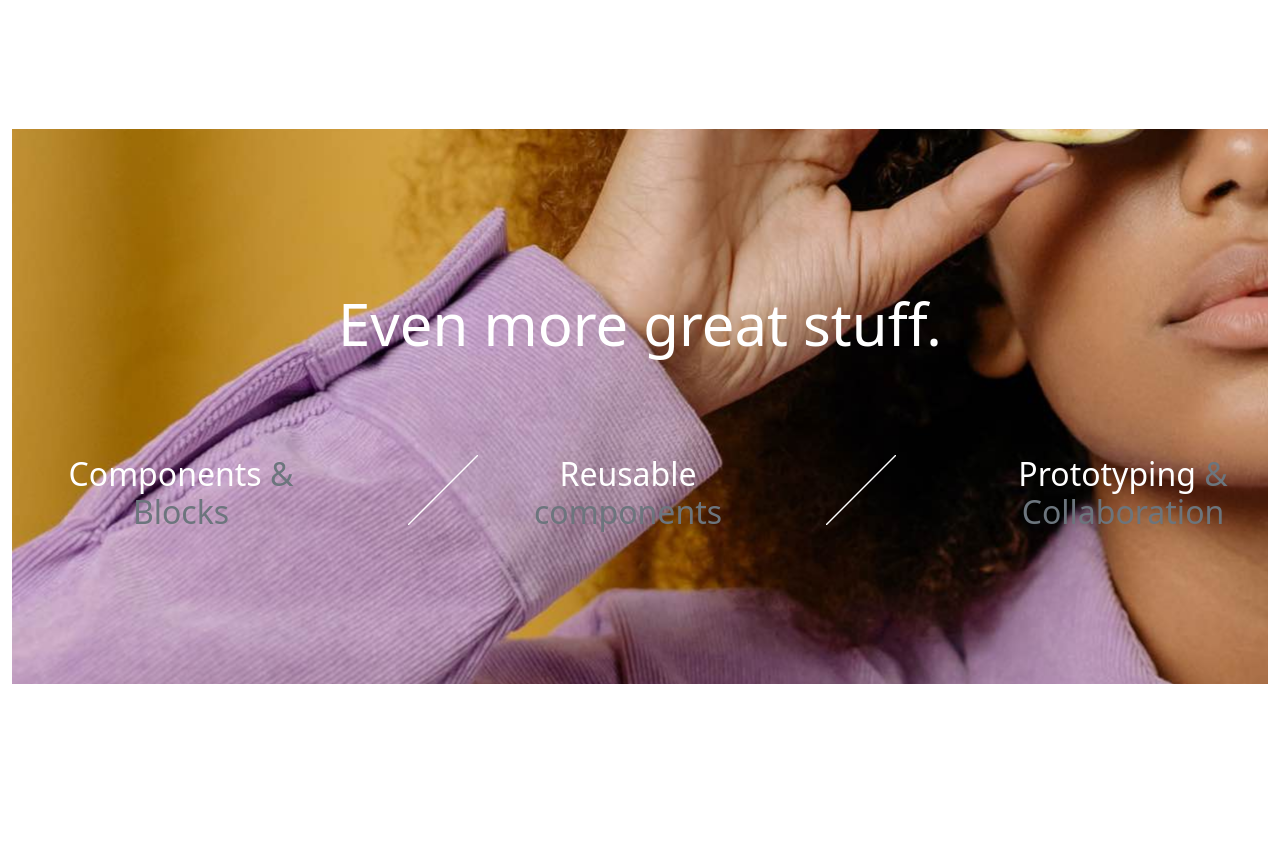
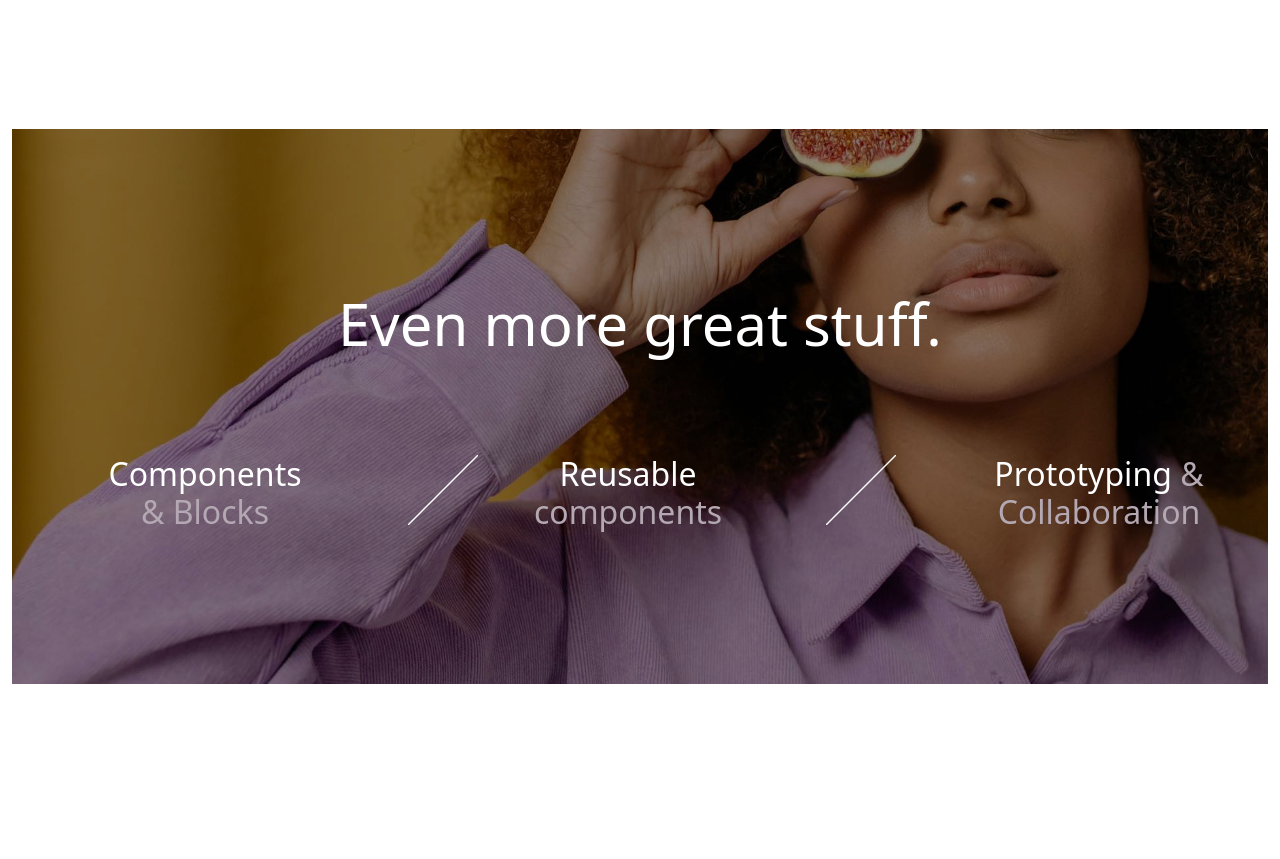
Before and after one commit to VinayakBahirat/cube, a plain HTML site: page index.html in a window 1280 px wide. Shown: the part 1740-2599 px from the top of the page. Drawn offline with nearby package versions, Linux system fonts and the light colour scheme.

Commit message:
first commit

```diff
--- a/assets/css/stylesheet.css
+++ b/assets/css/stylesheet.css
@@ -53,8 +53,9 @@ body {
 .even-more-section {
     background-image: url('../image/eye.jpg');
     background-repeat: no-repeat;
-    background-position:35% 35%;
-    padding-bottom: 50px;
+    background-size: cover;
+    background-position:45% 45%;
+
 }
 .overflow-padding {
     padding:90px 100px 60px 0px;
@@ -150,7 +151,12 @@ body {
     padding-right: 60px;
     padding-left: 20px;
 }
-
+.even-more-section-opacity {
+    background-color: rgba(0, 0, 0, 0.4);
+}
+.even-more-section-text {
+    color: #b4a9b3;
+}
 
 
 /* media QUERY */
--- a/index.html
+++ b/index.html
@@ -292,7 +292,8 @@
     </section>
     <!--section even more start-->
     <section class="container-fluid">
-        <div class="even-more-section pb-lg-5 pt-lg-5 mb-5 text-center section-margin">
+        <div class="even-more-section mb-5 text-center section-margin">
+            <div class="even-more-section-opacity pb-lg-5 pt-lg-5">
                 <div class="row">
                     <div class="col">
                         <div class="mt-5 pt-3">
@@ -303,10 +304,10 @@
                     </div>
                     <div class="row">
                             <div class="col-lg-3">
-                        <div class="d-flex justify-content-center mt-5 mt-lg-0 pt-4">
-                            <h2 class="fs-2 text-white mt-4 ms-lg-5 ps-lg-0">
+                                <div class="d-flex justify-content-center justify-content-lg-end mt-5 mt-lg-0 pt-4">
+                                    <h2 class="fs-2 text-white mt-4 ms-lg-5 ps-lg-5">
                                         Components
-                                <span class="text-muted "> & Blocks </span>
+                                        <span class="even-more-section-text"> & Blocks </span>
                                     </h2>
                                 </div>
                             </div>
@@ -326,12 +327,12 @@
                                 <div class="d-flex justify-content-center">
                                     <h2 class="fs-2 text-white pe-lg-5 ps-lg-5 ps-lg-0 mt-5 ">
                                         Reusable
-                                <span class="text-muted"> components </span>
+                                        <span class="even-more-section-text"> components </span>
                                     </h2>
                                 </div>
                             </div>
                             <div class="col-lg-2">
-                            <svg class="ms-lg-5 mt-2 mt-lg-5" width="70" height="70" viewBox="0 0 200 200" fill="none" xmlns="http://www.w3.org/2000/svg">
+                                    <svg class="ms-lg-5 mt-2 mt-lg-5 " width="70" height="70" viewBox="0 0 200 200" fill="none" xmlns="http://www.w3.org/2000/svg">
                                         <g clip-path="url(#clip0)">
                                         <path fill-rule="evenodd" clip-rule="evenodd" d="M201.414 1.41436L1.41412 201.414L-1.41431 198.586L198.586 -1.41406L201.414 1.41436Z" fill="white"/>
                                         </g>
@@ -343,11 +344,12 @@
                                     </svg>
                                 </div>
                             <div class="col-lg-3">
-                        <div class="d-flex justify-content-center pb-lg-5 ">
-                            <h2 class="fs-2 text-white  pb-lg-5 pb-4 ms-lg-5 mt-lg-5 mt-3">
+                                <div class="d-flex justify-content-center justify-content-lg-start pb-5  ">
+                                    <h2 class="fs-2 text-white pb-lg-5 pb-5 mt-5">
                                         Prototyping
-                                <span class="text-muted">  & Collaboration </span>
+                                        <span class="even-more-section-text">  & Collaboration </span>
                                     </h2>
+                                </div>
                             </div>
                     </div>
                 </div>
@@ -363,7 +365,7 @@
                 <div class="col-lg-6">
                        <div class="border border-secondary m-2 mt-lg-5 ">
                             <div>
-                                <img class="img-fluid w-100" src="assets/image/eating-food.jpg" alt="eating-video" />
+                                <img class="img-fluid w-100" src="assets/image/eating-food.jpg" alt="eating-food" />
                             </div>
                        </div>
                 </div>
@@ -566,7 +568,6 @@
                             <div class="ps-lg-5 ms-lg-5 mb-4 px-2">
                                 <span class="footer-no h1-font ">  $9.99 </span>
                                 <span class="text-secondary d-block fw-semibold fs-6 ms-1"> per month </span>
-
                             </div>
                         </div>
                         <div class="col-lg-8">
```
Lines whose indentation alone changed are shown as unchanged.
